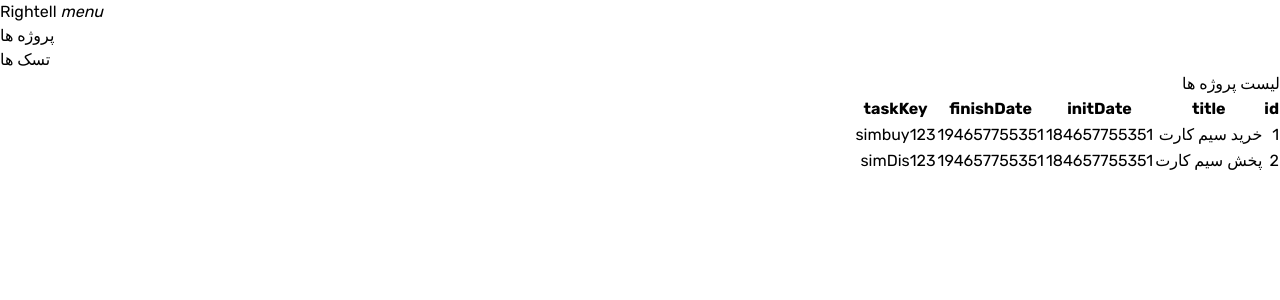
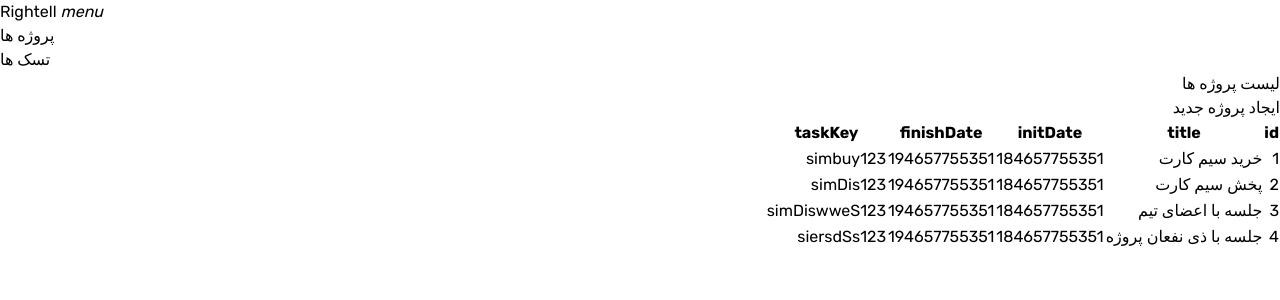
Before and after one commit to izadnia/tasksWithAngular, an Angular app: page /projects in a window 1280 px wide. Shown: the top 300 px of the page. Built offline with nearby package versions, Linux system fonts and the light colour scheme.

Commit message:
post project created

```diff
--- a/src/app/modules/projects/components/lists-handlers/lists-handlers.component.html
+++ b/src/app/modules/projects/components/lists-handlers/lists-handlers.component.html
@@ -1,4 +1,4 @@
-<div class="block w-full overflow-x-auto">
+<div class="block m-2 p-2 w-full overflow-x-auto">
   <table class="items-center bg-transparent w-full border-collapse">
     <thead>
       <tr>
--- a/src/app/modules/projects/components/post-project/post-project.component.html
+++ b/src/app/modules/projects/components/post-project/post-project.component.html
@@ -1 +1,60 @@
-<p>post-project works!</p>
+<div>
+  <h1 class="m-2 p-2 text-3xl">پروژه ی جدید</h1>
+
+  <form class="bg-white max-w-72 shadow-md rounded px-8 pt-6 pb-8 mb-4">
+    <div class="mb-4">
+      <label class="block text-gray-700 text-sm font-bold mb-2" for="title">
+        عنوان پروژه
+      </label>
+      <input
+        id="title"
+        class="shadow appearance-none border rounded w-full py-2 px-3 text-gray-700 leading-tight focus:outline-none focus:shadow-outline"
+        type="text"
+        placeholder="عنوان پروژه"
+      />
+    </div>
+    <div class="mb-4">
+      <label class="block text-gray-700 text-sm font-bold mb-2" for="initDate">
+        تاریخ شروع
+      </label>
+      <input
+        id="initDate"
+        class="shadow appearance-none border rounded w-full py-2 px-3 text-gray-700 leading-tight focus:outline-none focus:shadow-outline"
+        type="text"
+        placeholder="تاریخ شروع"
+      />
+    </div>
+
+    <div class="mb-4">
+      <label
+        class="block text-gray-700 text-sm font-bold mb-2"
+        for="finishDate"
+      >
+        تاریخ پایان
+      </label>
+      <input
+        id="finishDate"
+        class="shadow appearance-none border rounded w-full py-2 px-3 text-gray-700 leading-tight focus:outline-none focus:shadow-outline"
+        type="text"
+        placeholder="تاریخ پایان"
+      />
+    </div>
+
+    <div class="flex items-center justify-between">
+      <button
+        class="bg-blue-500 hover:bg-blue-700 text-white font-bold py-2 px-4 rounded focus:outline-none focus:shadow-outline"
+        type="button"
+      >
+        ایجاد پروژه جدید
+      </button>
+    </div>
+  </form>
+
+  <button
+    class="m-2 p-2 text-cyan-900"
+    [routerLink]="['/projects']"
+    routerLinkActive="router-link-active"
+  >
+    بازگشت به لیس پروژه ها
+  </button>
+</div>
--- a/src/app/modules/projects/components/projects/projects.component.html
+++ b/src/app/modules/projects/components/projects/projects.component.html
@@ -1,7 +1,38 @@
 <div>
-  <h1>لیست پروژه ها</h1>
+  <h1 class="m-2 p-2 text-3xl">لیست پروژه ها</h1>
 
-  <app-lists-handlers
-    [incomeList]="projectList"
-  ></app-lists-handlers>
+
+
+
+
+
+
+
+
+
+
+
+
+
+
+
+
+
+
+
+
+
+
+
+
+
+
+  <button
+    class="m-2 p-2 text-cyan-900"
+    [routerLink]="['new-project']"
+    routerLinkActive="router-link-active"
+  >
+    ایجاد پروژه جدید
+  </button>
+  <app-lists-handlers [incomeList]="projectList"></app-lists-handlers>
 </div>
--- a/src/app/services/project-test.service.ts
+++ b/src/app/services/project-test.service.ts
@@ -23,9 +23,27 @@ export class ProjectTestService {
       finishDate: 194657755351,
       taskKey: 'simDis123',
     },
+    {
+      id: 3,
+      title: 'جلسه با اعضای تیم',
+      initDate: 184657755351,
+      finishDate: 194657755351,
+      taskKey: 'simDiswweS123',
+    },
+    {
+      id: 4,
+      title: 'جلسه با ذی نفعان پروژه',
+      initDate: 184657755351,
+      finishDate: 194657755351,
+      taskKey: 'siersdSs123',
+    },
   ];
 
-  getProjectsList() : Observable<Projects[]>{
-    return of(this.projectsList)
+  getProjectsList(): Observable<Projects[]> {
+    return of(this.projectsList);
+  }
+  setNewProject(data: Projects): Observable<Projects[]> {
+    this.projectsList.push(data);
+    return of(this.projectsList);
   }
 }
```
Also changed, not shown: src/app/modules/projects/projects-routing.module.ts (+10 -5 lines).
